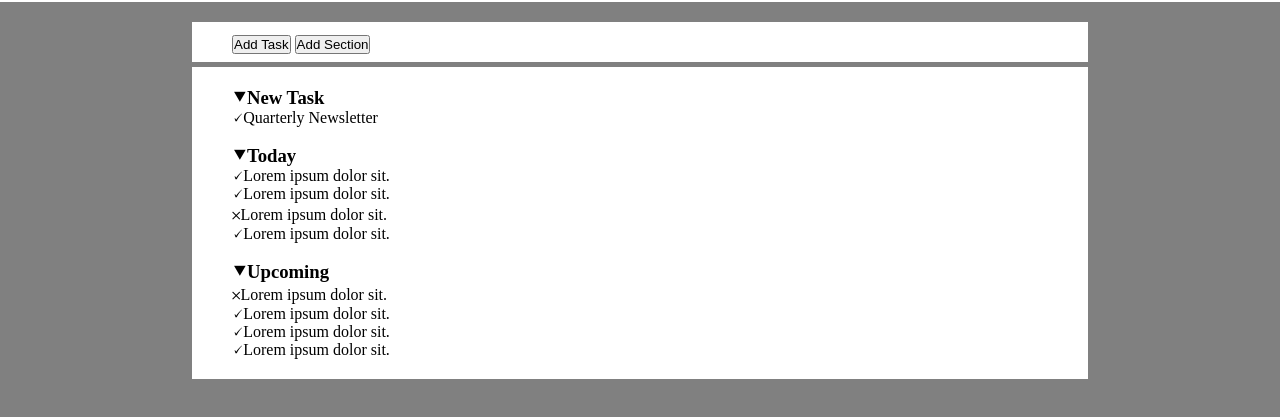
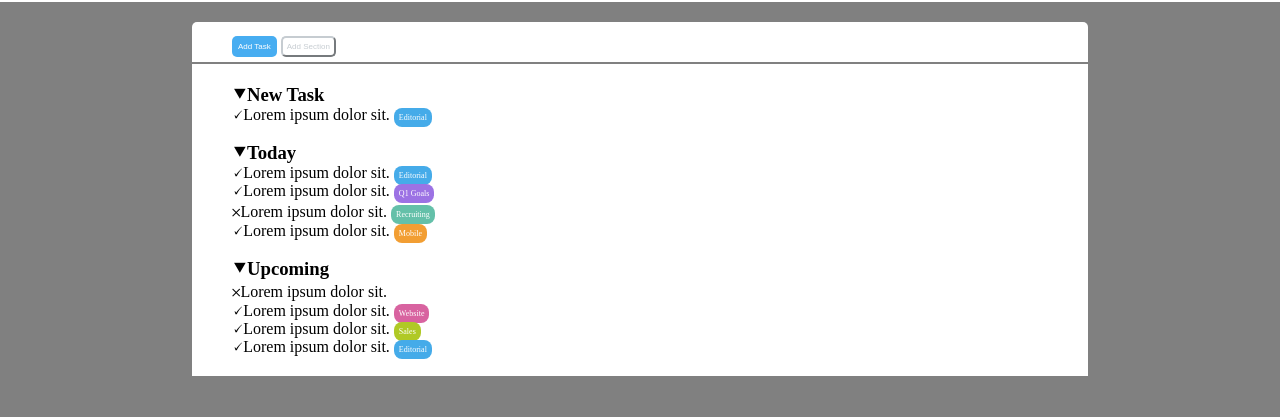
Before and after one commit to Iader-Fo/html-css-toboolist, a plain HTML site: page index.html in a window 1280 px wide. Shown: the part 59-476 px from the top of the page. Drawn offline with Linux system fonts and the light colour scheme.

Commit message:
agg. sections

```diff
--- a/index.html
+++ b/index.html
@@ -32,27 +32,27 @@
 
         <section>
             <h3>New Task</h3>
-            <p id="do_it">Quarterly Newsletter</p>
+            <p class="do_it">Lorem ipsum dolor sit. <span class="tag_blue">Editorial</span></p>
         </section>
 
         <br>
 
         <section>
             <h3>Today</h3>
-            <p id="do_it">Lorem ipsum dolor sit.</p>
-            <p id="do_it">Lorem ipsum dolor sit.</p>
-            <p id="nope">Lorem ipsum dolor sit.</p>
-            <p id="do_it">Lorem ipsum dolor sit.</p>
+            <p class="do_it">Lorem ipsum dolor sit. <span class="tag_blue">Editorial</span></p>
+            <p class="do_it">Lorem ipsum dolor sit. <span class="tag_violet">Q1 Goals</span></p>
+            <p class="nope">Lorem ipsum dolor sit. <span class="tag_green">Recruiting</span></p>
+            <p class="do_it">Lorem ipsum dolor sit. <span class="tag_orange">Mobile</span></p>
         </section>
 
         <br>
 
         <section>
             <h3>Upcoming</h3>
-            <p id="nope">Lorem ipsum dolor sit.</p>
-            <p id="do_it">Lorem ipsum dolor sit.</p>
-            <p id="do_it">Lorem ipsum dolor sit.</p>
-            <p id="do_it">Lorem ipsum dolor sit.</p>
+            <p class="nope">Lorem ipsum dolor sit.</p>
+            <p class="do_it">Lorem ipsum dolor sit. <span class="tag_pink">Website</span></p>
+            <p class="do_it">Lorem ipsum dolor sit. <span class="tag_yellow">Sales</span></p>
+            <p class="do_it">Lorem ipsum dolor sit. <span class="tag_blue">Editorial</span></p>
         </section>
 
     </div>
--- a/style.css
+++ b/style.css
@@ -35,22 +35,38 @@ main{
     background-color: white;
     margin-top: 20px;
     padding-left: 40px;
-    padding-top: 12px;
+    padding-top: 14px;
+    border-top-right-radius: 5px;
+    border-top-left-radius: 5px;
+
+}
+
+#task, #section{
+    vertical-align: middle;
+    border-radius: 5px;
+    padding: 4px 4px;
+    font-size: 0.5em;
 
 }
 
 #task{
-    vertical-align: middle;
+    color: white;
+    background-color: #47adf1;
+    border-color: transparent;
+
 }
 
 #section{
-    vertical-align: middle;
+    color: #c6ccd1;
+    background-color: white;
+    border-color: #c6ccd1;
+
 }
 
 .list{
     padding: 20px;
     padding-left: 40px;
-    margin-top: 5px;
+    margin-top: 2px;
     background-color: white;
 }
 
@@ -58,10 +74,58 @@ h3::before{
     content: '\2BC6';
 }
 
-#do_it::before{
+.do_it::before{
     content: '\1F5F8'
 }
 
-#nope::before{
+.nope::before{
     content: '\10102'
 }
+
+.tag_blue{
+    color: white;
+    background-color: #45abe9;
+    padding: 5px;
+    font-size: 0.5em;
+    border-radius: 8px;
+}
+
+.tag_violet{
+    color: white;
+    background-color: #9c72e4;
+    padding: 5px;
+    font-size: 0.5em;
+    border-radius: 8px;
+}
+
+.tag_green{
+    color: white;
+    background-color: #64c0a9;
+    padding: 5px;
+    font-size: 0.5em;
+    border-radius: 8px;
+}
+
+.tag_orange{
+    color: white;
+    background-color: #f29e33;
+    padding: 5px;
+    font-size: 0.5em;
+    border-radius: 8px;
+}
+
+.tag_pink{
+    color: white;
+    background-color: #d863a0;
+    padding: 5px;
+    font-size: 0.5em;
+    border-radius: 8px;
+}
+
+.tag_yellow{
+    color: white;
+    background-color: #b0c926;
+    padding: 5px;
+    font-size: 0.5em;
+    border-radius: 8px;
+}
```
